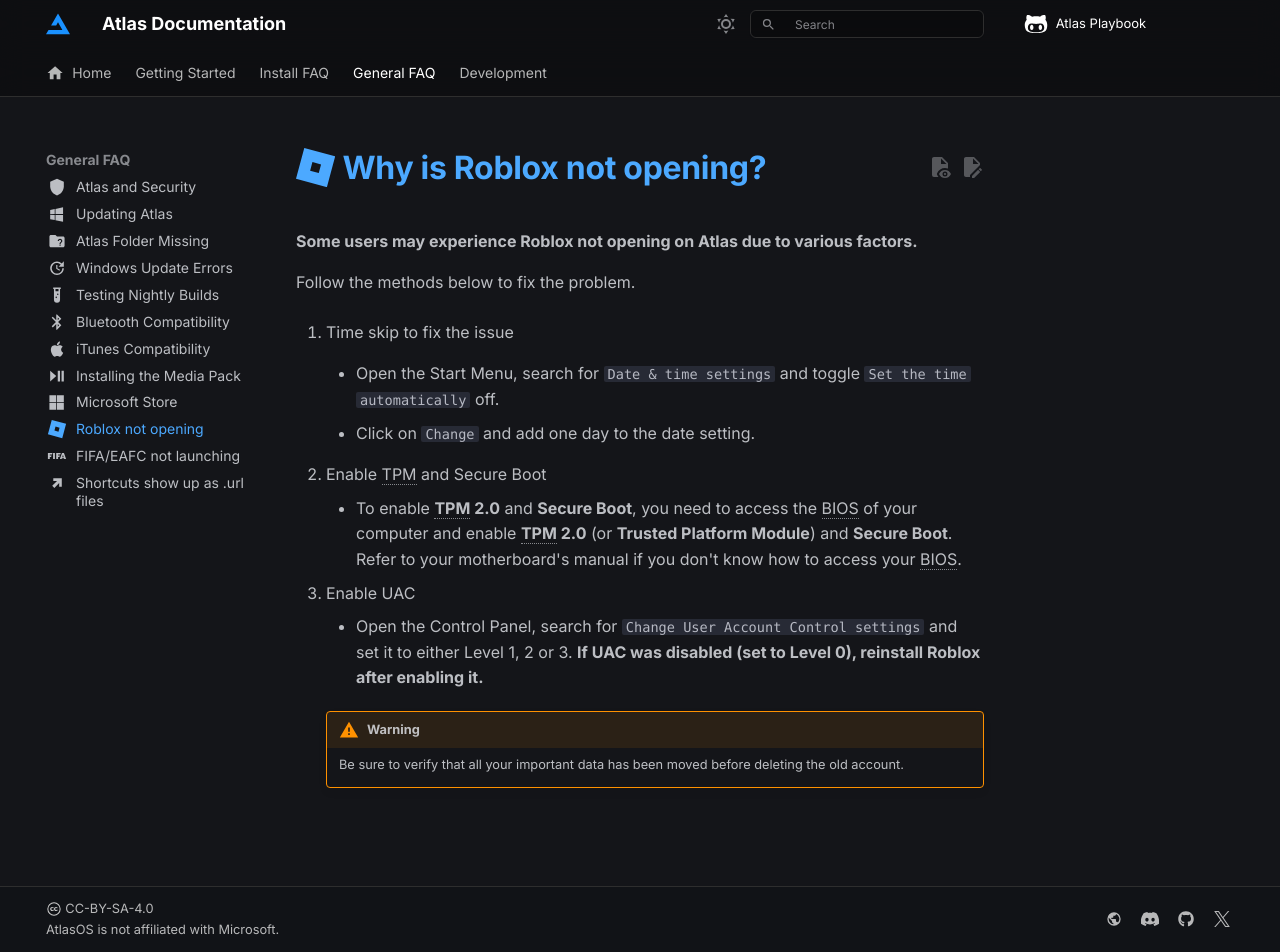
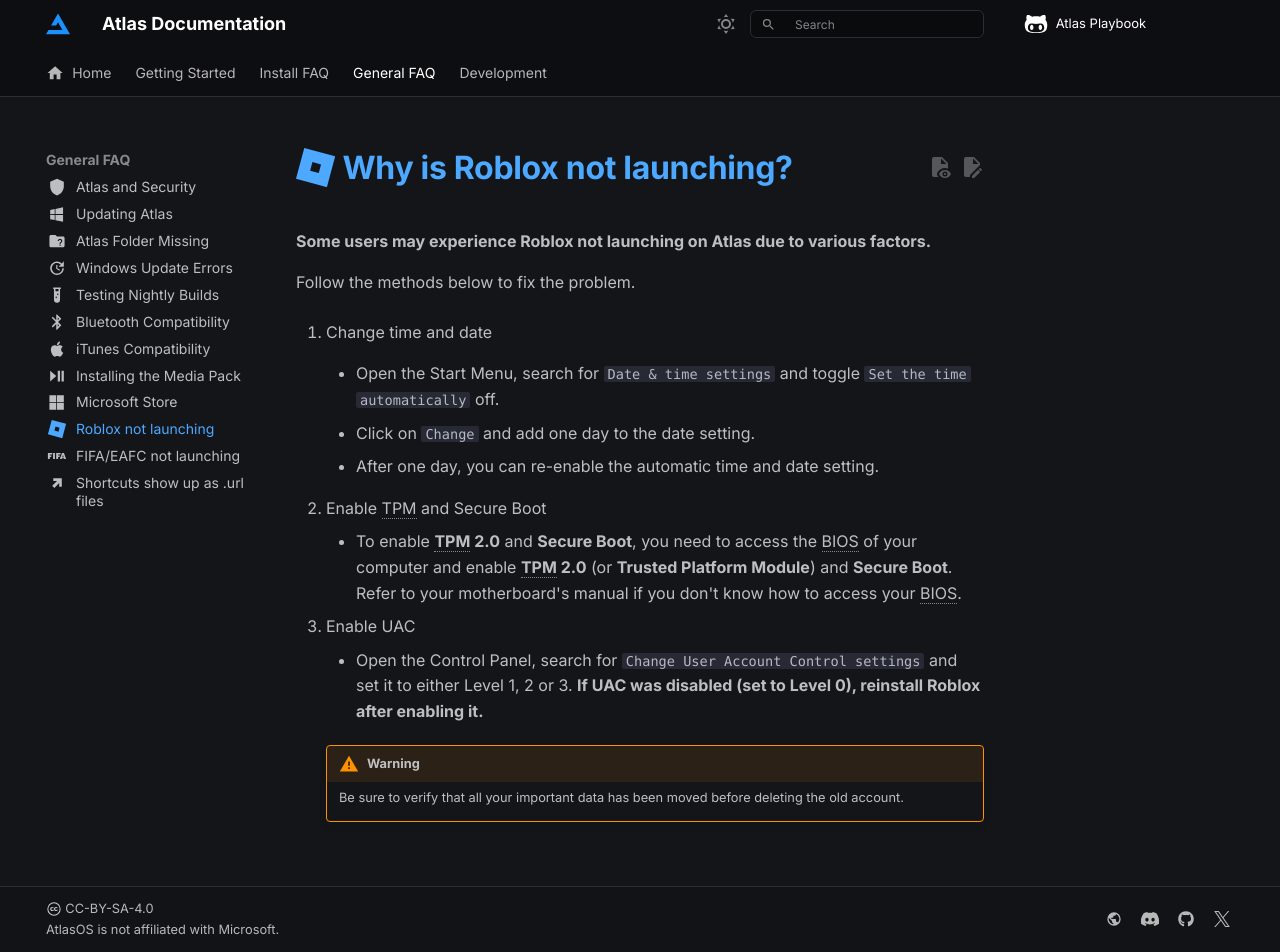
Before and after one commit to Atlas-OS/docs, an MkDocs documentation site: the page built from docs/general-faq/roblox-not-launching.md, in a window 1280 px wide and 952 px high. Built offline with MkDocs 1.6.1 and Material for MkDocs 9.7.7, drawn with Linux system fonts in a browser that asks for light colours; some web fonts are replaced; comment, search, counter and statistics services are not loaded.

Commit message:
Refactor: updated roblox-not-launching.md and mkdocs.yml

```diff
--- a/docs/general-faq/roblox-not-opening.md
+++ b/docs/general-faq/roblox-not-launching.md
@@ -3,17 +3,19 @@ description: Why is Roblox not opening?
 icon: simple/roblox
 ---
 
-# :simple-roblox: Why is Roblox not opening?
+# :simple-roblox: Why is Roblox not launching?
 
-**Some users may experience Roblox not opening on Atlas due to various factors.**
+**Some users may experience Roblox not launching on Atlas due to various factors.**
 
 Follow the methods below to fix the problem.
 
-1. Time skip to fix the issue
+1. Change time and date
 
     - Open the Start Menu, search for `Date & time settings` and toggle `Set the time automatically` off.
 
     - Click on `Change` and add one day to the date setting.
+
+    - After one day, you can re-enable the automatic time and date setting.
 
 2. Enable TPM and Secure Boot
 
--- a/mkdocs.yml
+++ b/mkdocs.yml
@@ -84,7 +84,7 @@ nav:
     - iTunes Compatibility: general-faq/itunes-compatibility.md
     - Installing the Media Pack: general-faq/media-pack-not-found.md
     - Microsoft Store: general-faq/microsoft-store.md
-    - Roblox not opening: general-faq/roblox-not-opening.md
+    - Roblox not launching: general-faq/roblox-not-launching.md
     - FIFA/EAFC not launching: general-faq/fifa-and-eafc-not-launching.md
     - Shortcuts show up as .url files: general-faq/game-url-files.md
 
```
